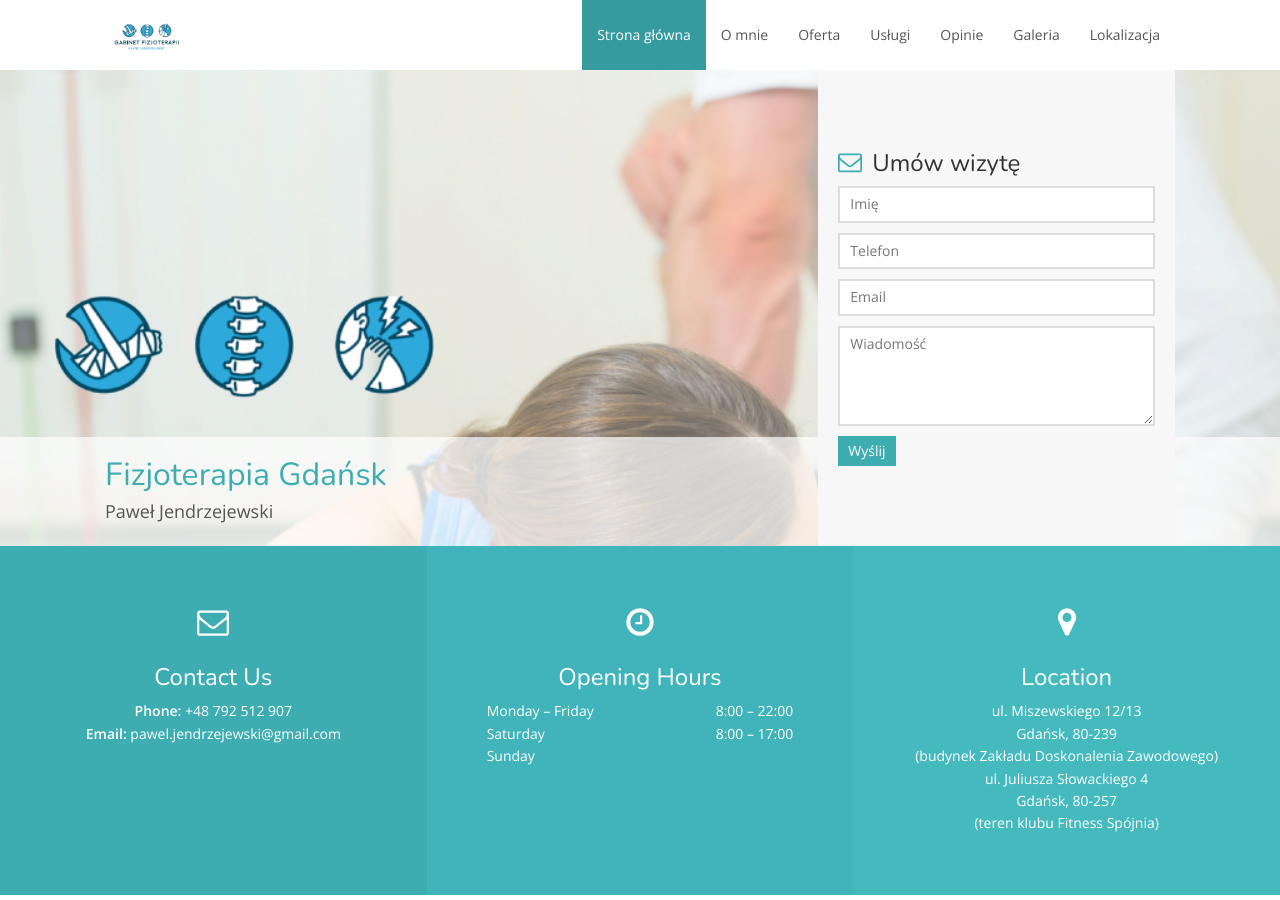
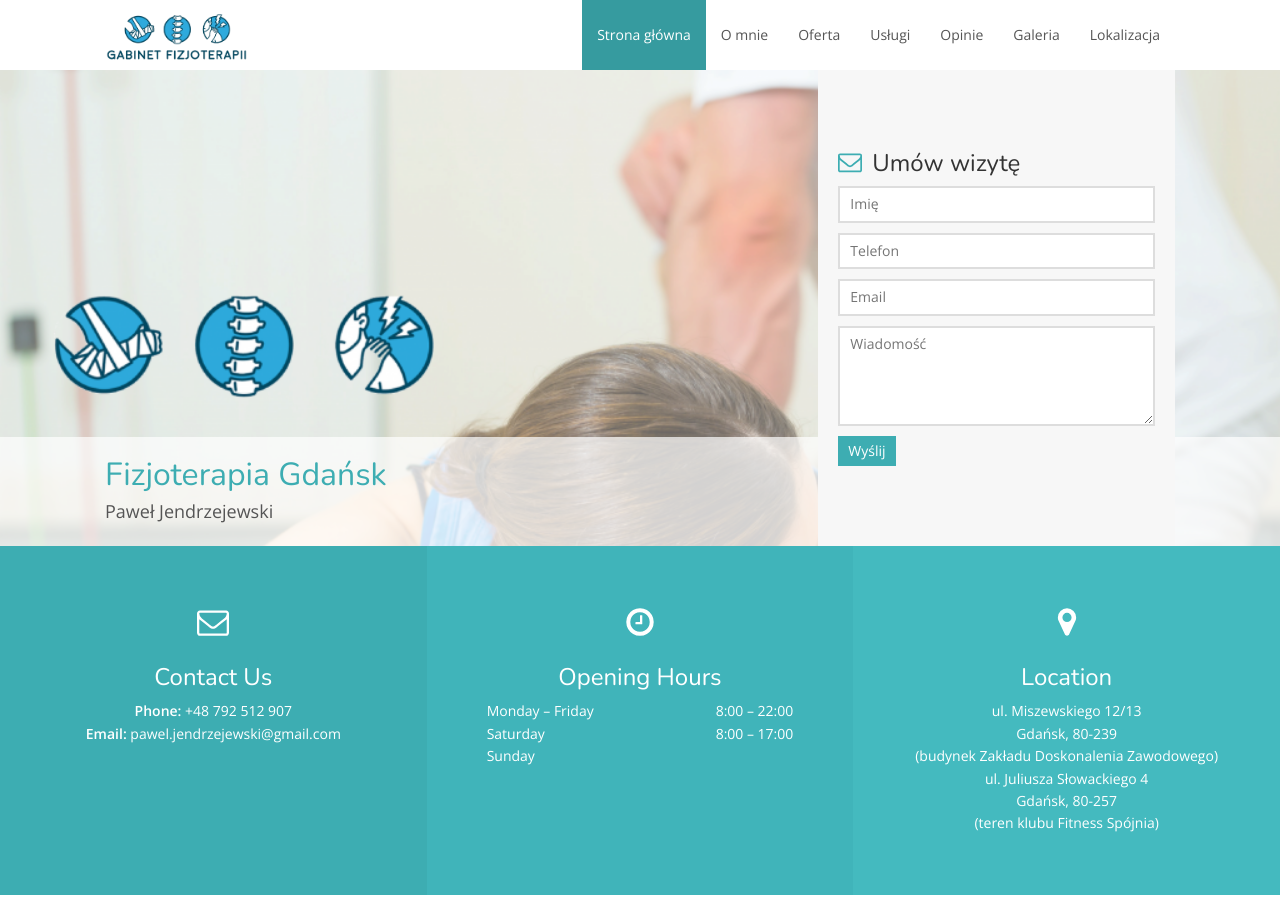
Before and after one commit to JendrzejewskiP/JendrzejewskiP.github.io, a Jekyll site: the page built from index.html, in a window 1280 px wide and 900 px high. Built offline with Jekyll 4.4.1, drawn with Linux system fonts in a browser that asks for light colours; nearby versions of some CDN libraries.

Commit message:
bigger logo

```diff
--- a/_config.yml
+++ b/_config.yml
@@ -3,7 +3,7 @@ title: Fizjoterapia Gdańsk
 description: "Gabinet fizjoterapii, Gdańsk, trójmiasto. Paweł Jendrzejewski"
 baseurl: "" # the subpath of your site, e.g. /blog
 url: "" # the name of your domain
-logo_url: img/logo2.png
+logo_url: img/logo3.png
 
 # Hero
 hero:
--- a/_scss/layout/_nav.scss
+++ b/_scss/layout/_nav.scss
@@ -6,7 +6,7 @@
     > img {
         display: inline-block;
         max-width: 220px;
-        max-height: 50px;
+        max-height: 90px;
         @include breakpoint(lsmall) {
             max-width: none;
         }
```
Also changed, not shown: img/logo3.png (added).
